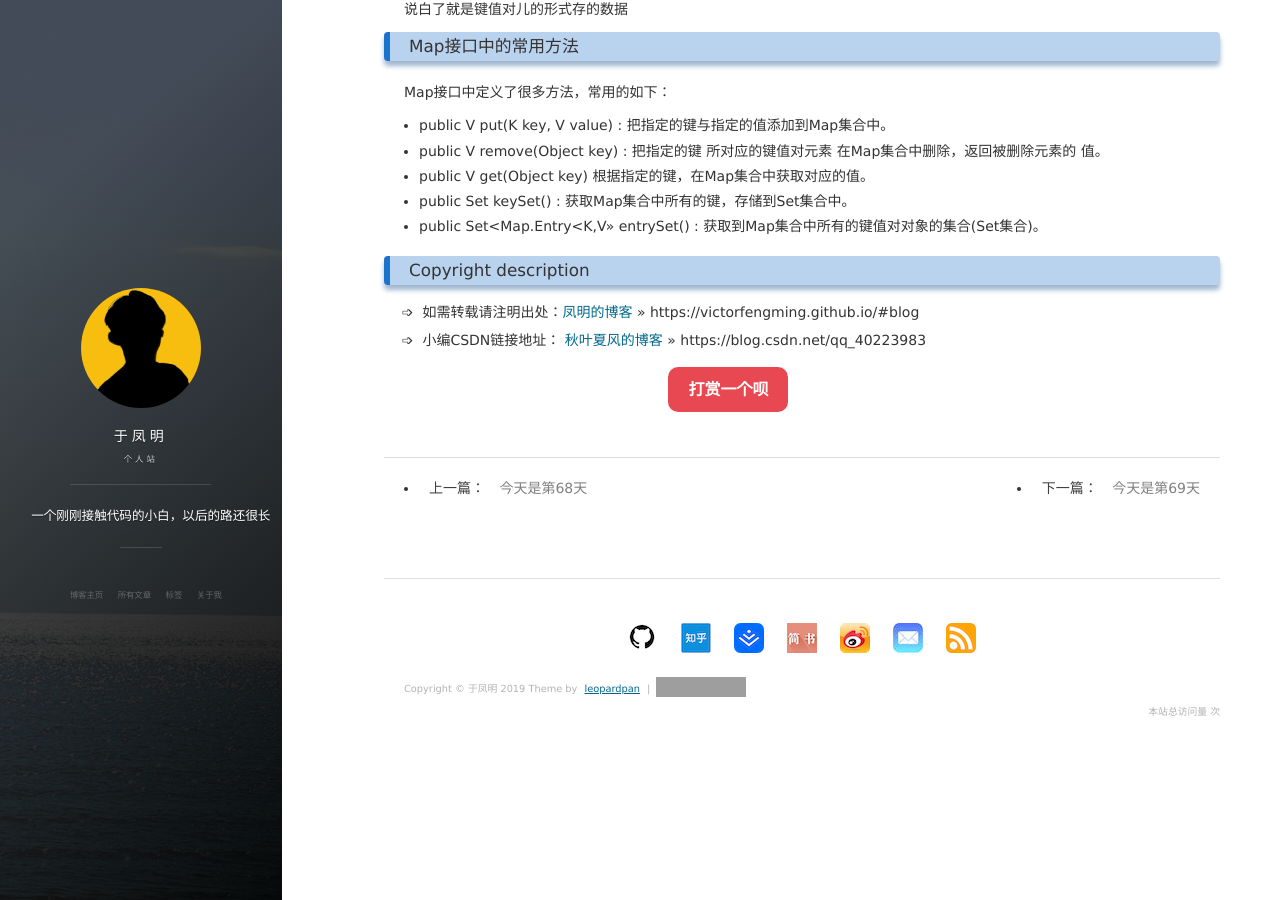
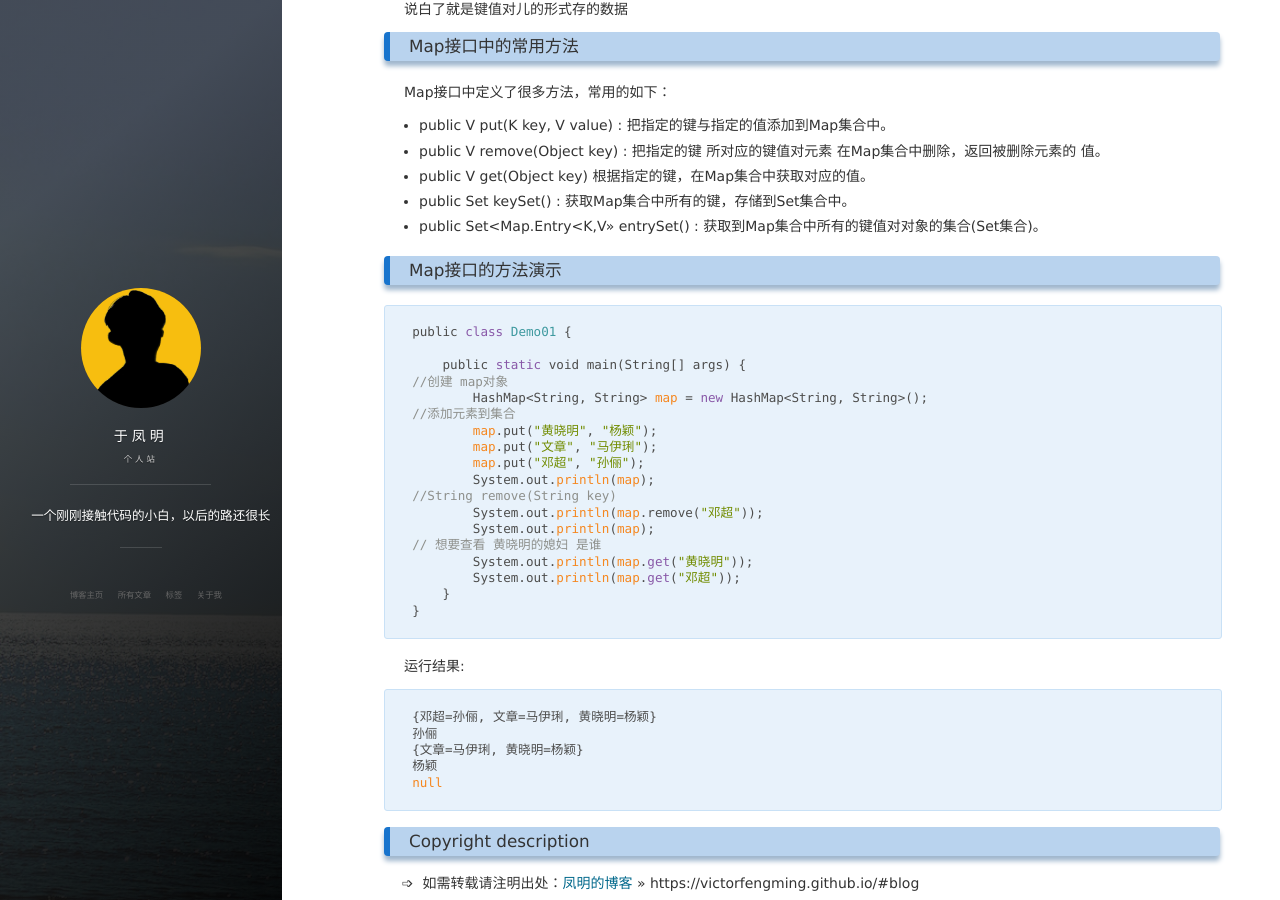
Before and after one commit to victorfengming/victorfengming.github.io.leopardpan, a Jekyll site: the page built from _posts/note/2019-10-20-note06.md, in a window 1280 px wide and 900 px high, scrolled down 511 px. Built offline with Jekyll 4.4.1, drawn with Linux system fonts in a browser that asks for light colours; nearby versions of some CDN libraries; comment, search, counter and statistics services are not loaded; grey boxes are pictures that could not be loaded.

Commit message:
Map接口的方法演示

````diff
--- a/_posts/note/2019-10-20-note06.md
+++ b/_posts/note/2019-10-20-note06.md
@@ -33,3 +33,34 @@ Map接口中定义了很多方法，常用的如下：
 - public V get(Object key) 根据指定的键，在Map集合中获取对应的值。
 - public Set<K> keySet() : 获取Map集合中所有的键，存储到Set集合中。
 - public Set<Map.Entry<K,V>> entrySet() : 获取到Map集合中所有的键值对对象的集合(Set集合)。
+
+
+### Map接口的方法演示
+```java
+public class Demo01 {
+
+    public static void main(String[] args) {
+//创建 map对象
+        HashMap<String, String> map = new HashMap<String, String>();
+//添加元素到集合
+        map.put("黄晓明", "杨颖");
+        map.put("文章", "马伊琍");
+        map.put("邓超", "孙俪");
+        System.out.println(map);
+//String remove(String key)
+        System.out.println(map.remove("邓超"));
+        System.out.println(map);
+// 想要查看 黄晓明的媳妇 是谁
+        System.out.println(map.get("黄晓明"));
+        System.out.println(map.get("邓超"));
+    }
+}
+```
+运行结果:
+```cmd
+{邓超=孙俪, 文章=马伊琍, 黄晓明=杨颖}
+孙俪
+{文章=马伊琍, 黄晓明=杨颖}
+杨颖
+null
+```
````
